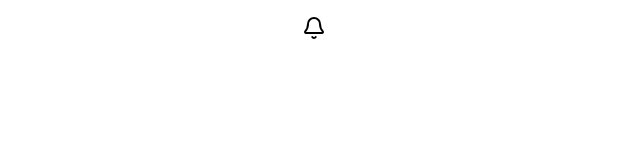
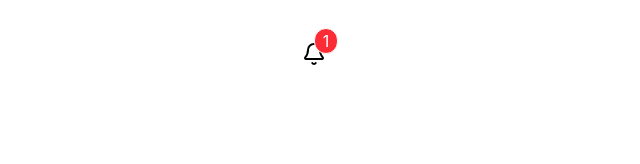
Before and after one commit to agm-reactdev/Frontend-Sandbox, a React (Vite) app: page /youtubepopup in a window 1280 px wide. Shown: the top 164 px of the page, without its empty margins (326-966 px from the left). Built offline with nearby package versions, Linux system fonts and the light colour scheme.

Commit message:
notification

```diff
--- a/src/Components/Youtubenotificationpopup/Youtubenotificationtoggle.jsx
+++ b/src/Components/Youtubenotificationpopup/Youtubenotificationtoggle.jsx
@@ -2,20 +2,30 @@ import { useState } from "react";
 import { Bell } from "lucide-react";
 import Youtubepopup from "./Youtubepopup";
 
+function Youtubenotificationtoggle() {
+  const [open, setOpen] = useState(false);
+  const [count, setCount] = useState(1);
 
-function Youtubenotificationtoggle () {
+  function isopen() {
+    setOpen(!open);
+    setCount(count === 1 ? null : count + 1);
+  }
+  return (
+    <div className="flex flex-col items-center  mt-2">
+      <span className="bg-red-500 text-white px-2 rounded-full border relative top-5 left-3">
+        {count}
+      </span>
 
-    const [ open , setOpen] = useState(false);
+      <button
+        className="p-2 rounded-full bg-white text-black "
+        onClick={isopen}
+      >
+        <Bell />{" "}
+      </button>
 
-    function isopen () {
-        setOpen(!open);
-    }
-    return (
-         <div className="flex flex-col items-center  mt-2">
-            <button  className="p-2 rounded-full bg-white text-black hover:bg-gray-600 hover:text-white" onClick={isopen}><Bell/></button>
-            {open ? <Youtubepopup/> : null}
-         </div>
-    )
+      <div className="mt-10">{open ? <Youtubepopup /> : null}</div>
+    </div>
+  );
 }
 
 export default Youtubenotificationtoggle;
```
